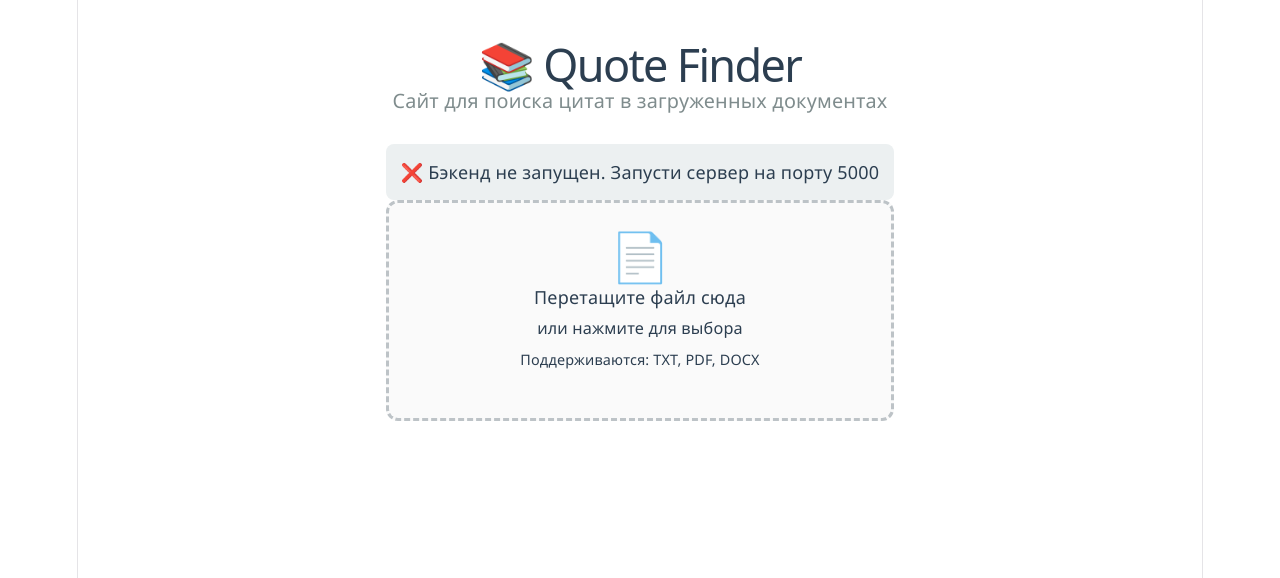
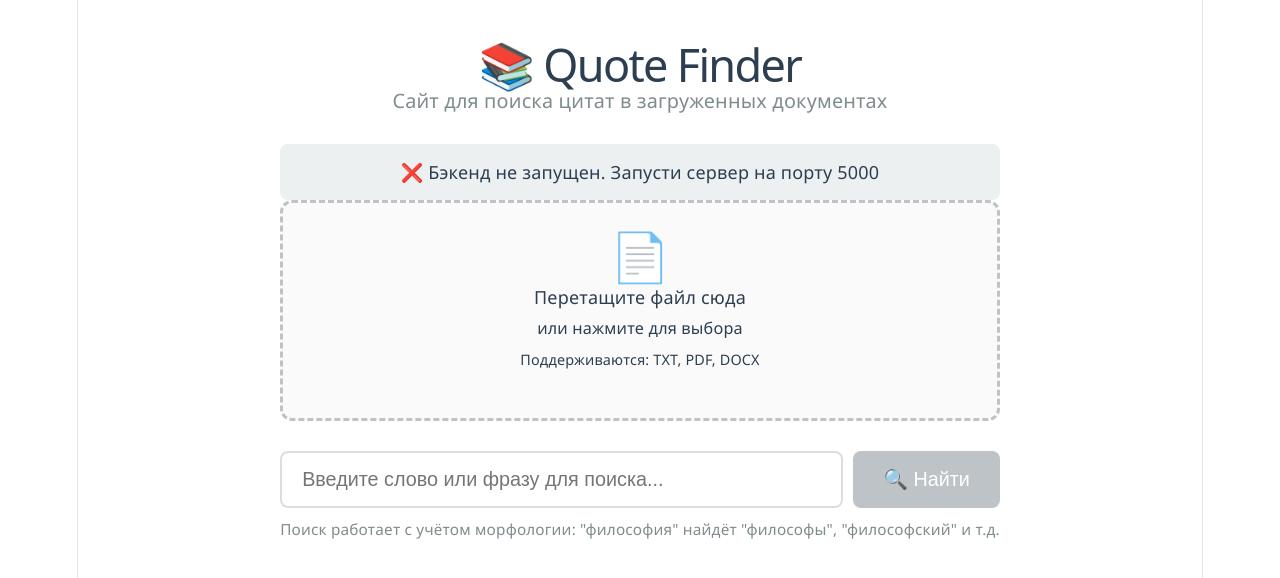
Before and after one commit to Sensei4/quote-finder, a React (Vite) app in the folder client/: page / in a window 1280 px wide. Shown: the top 578 px of the page. Built offline with nearby package versions, Linux system fonts and the light colour scheme; no server answers.

Commit message:
feat: добавлен поиск с подсветкой и просмотр контекста

```diff
--- a/client/src/App.jsx
+++ b/client/src/App.jsx
@@ -1,10 +1,15 @@
 import { useState, useEffect } from "react";
 import FileUpload from "./components/FileUpload";
+import SearchBar from "./components/SearchBar";
+import SearchResults from "./components/SearchResults";
+import { searchQuotes } from "./api/client";
 import "./App.css";
 
 function App() {
   const [serverStatus, setServerStatus] = useState("Проверяю соединение...");
   const [lastUpload, setLastUpload] = useState(null);
+  const [searchResults, setSearchResults] = useState(null);
+  const [currentQuery, setCurrentQuery] = useState("");
 
   useEffect(() => {
     fetch("http://localhost:5000/api/health")
@@ -21,6 +26,22 @@ function App() {
 
   const handleFileUploaded = (result) => {
     setLastUpload(result);
+    // Сбрасываем старые результаты поиска при новой загрузке
+    setSearchResults(null);
+    setCurrentQuery("");
+  };
+
+  const handleSearch = async (query, finishCallback) => {
+    try {
+      const results = await searchQuotes(query);
+      setSearchResults(results);
+      setCurrentQuery(query);
+    } catch (error) {
+      console.error("Ошибка поиска:", error);
+      alert(error.error || "Ошибка при поиске");
+    } finally {
+      finishCallback();
+    }
   };
 
   return (
@@ -33,6 +54,12 @@ function App() {
       <div className="status-bar">{serverStatus}</div>
 
       <FileUpload onFileUploaded={handleFileUploaded} />
+
+      <SearchBar onSearch={handleSearch} />
+
+      {searchResults && (
+        <SearchResults results={searchResults.results} query={currentQuery} />
+      )}
     </div>
   );
 }
--- /dev/null
+++ b/client/src/components/SearchBar.css
@@ -0,0 +1,53 @@
+.search-bar {
+  margin-bottom: 30px;
+}
+
+.search-input-wrapper {
+  display: flex;
+  gap: 10px;
+}
+
+.search-input {
+  flex: 1;
+  padding: 15px 20px;
+  font-size: 1.1rem;
+  border: 2px solid #ddd;
+  border-radius: 8px;
+  outline: none;
+  transition: border-color 0.3s;
+}
+
+.search-input:focus {
+  border-color: #3498db;
+}
+
+.search-input:disabled {
+  background-color: #f5f5f5;
+}
+
+.search-button {
+  padding: 15px 30px;
+  font-size: 1.1rem;
+  background-color: #3498db;
+  color: white;
+  border: none;
+  border-radius: 8px;
+  cursor: pointer;
+  transition: background-color 0.3s;
+  white-space: nowrap;
+}
+
+.search-button:hover:not(:disabled) {
+  background-color: #2980b9;
+}
+
+.search-button:disabled {
+  background-color: #bdc3c7;
+  cursor: not-allowed;
+}
+
+.search-hint {
+  color: #7f8c8d;
+  font-size: 0.85rem;
+  margin-top: 8px;
+}
--- /dev/null
+++ b/client/src/components/SearchBar.jsx
@@ -0,0 +1,49 @@
+import { useState } from "react";
+import "./SearchBar.css";
+
+function SearchBar({ onSearch }) {
+  const [query, setQuery] = useState("");
+  const [isSearching, setIsSearching] = useState(false);
+
+  const handleSubmit = (e) => {
+    e.preventDefault();
+
+    if (query.trim().length < 2) {
+      alert("Введите минимум 2 символа");
+      return;
+    }
+
+    setIsSearching(true);
+    onSearch(query.trim(), () => setIsSearching(false));
+  };
+
+  return (
+    <div className="search-bar">
+      <form onSubmit={handleSubmit}>
+        <div className="search-input-wrapper">
+          <input
+            type="text"
+            value={query}
+            onChange={(e) => setQuery(e.target.value)}
+            placeholder="Введите слово или фразу для поиска..."
+            className="search-input"
+            disabled={isSearching}
+          />
+          <button
+            type="submit"
+            className="search-button"
+            disabled={isSearching || query.trim().length < 2}
+          >
+            {isSearching ? "🔍 Поиск..." : "🔍 Найти"}
+          </button>
+        </div>
+      </form>
+      <p className="search-hint">
+        Поиск работает с учётом морфологии: "философия" найдёт "философы",
+        "философский" и т.д.
+      </p>
+    </div>
+  );
+}
+
+export default SearchBar;
--- /dev/null
+++ b/client/src/components/SearchResults.css
@@ -0,0 +1,103 @@
+.search-results {
+  margin-top: 30px;
+}
+
+.results-header {
+  margin-bottom: 20px;
+}
+
+.results-header h2 {
+  color: #2c3e50;
+  margin-bottom: 5px;
+}
+
+.results-count {
+  color: #7f8c8d;
+}
+
+.results-list {
+  display: flex;
+  flex-direction: column;
+  gap: 15px;
+}
+
+.result-item {
+  background-color: white;
+  border: 1px solid #e0e0e0;
+  border-radius: 8px;
+  padding: 15px;
+  transition: box-shadow 0.3s;
+}
+
+.result-item:hover {
+  box-shadow: 0 2px 8px rgba(0, 0, 0, 0.1);
+}
+
+.result-content {
+  font-size: 1.05rem;
+  line-height: 1.5;
+  color: #2c3e50;
+  margin-bottom: 10px;
+}
+
+.result-content b {
+  background-color: #fff3cd;
+  padding: 2px 4px;
+  border-radius: 3px;
+}
+
+.result-meta {
+  display: flex;
+  justify-content: space-between;
+  align-items: center;
+}
+
+.document-name {
+  color: #7f8c8d;
+  font-size: 0.9rem;
+}
+
+.context-button {
+  background-color: transparent;
+  color: #3498db;
+  border: 1px solid #3498db;
+  padding: 5px 15px;
+  border-radius: 5px;
+  cursor: pointer;
+  font-size: 0.9rem;
+  transition: all 0.3s;
+}
+
+.context-button:hover {
+  background-color: #3498db;
+  color: white;
+}
+
+.context-panel {
+  margin-top: 15px;
+  padding: 15px;
+  background-color: #f8f9fa;
+  border-radius: 6px;
+  border-left: 3px solid #3498db;
+}
+
+.context-content {
+  display: flex;
+  flex-direction: column;
+  gap: 8px;
+}
+
+.context-sentence {
+  color: #555;
+  line-height: 1.5;
+  padding: 8px;
+  border-radius: 4px;
+}
+
+.context-sentence.target {
+  background-color: #e3f2fd;
+  color: #2c3e50;
+  font-weight: 600;
+  border-left: 3px solid #2196f3;
+  padding-left: 12px;
+}
--- /dev/null
+++ b/client/src/components/SearchResults.jsx
@@ -0,0 +1,96 @@
+import { useState } from "react";
+import { getContext } from "../api/client";
+import "./SearchResults.css";
+
+function SearchResults({ results, query }) {
+  const [expandedId, setExpandedId] = useState(null);
+  const [contextData, setContextData] = useState(null);
+  const [isLoadingContext, setIsLoadingContext] = useState(false);
+
+  if (!results || results.length === 0) {
+    return null;
+  }
+
+  const handleShowContext = async (sentenceId) => {
+    // Если кликнули на тот же элемент — скрываем контекст
+    if (expandedId === sentenceId) {
+      setExpandedId(null);
+      setContextData(null);
+      return;
+    }
+
+    setExpandedId(sentenceId);
+    setIsLoadingContext(true);
+    setContextData(null);
+
+    try {
+      const data = await getContext(sentenceId, 2);
+      setContextData(data);
+    } catch (error) {
+      console.error("Ошибка загрузки контекста:", error);
+    } finally {
+      setIsLoadingContext(false);
+    }
+  };
+
+  // Функция для безопасного отображения подсвеченного текста
+  const renderHighlighted = (text) => {
+    return <span dangerouslySetInnerHTML={{ __html: text }} />;
+  };
+
+  return (
+    <div className="search-results">
+      <div className="results-header">
+        <h2>Результаты поиска</h2>
+        <p className="results-count">
+          По запросу <strong>«{query}»</strong> найдено: {results.length}
+        </p>
+      </div>
+
+      <div className="results-list">
+        {results.map((result) => (
+          <div key={result.id} className="result-item">
+            <div className="result-content">
+              {renderHighlighted(result.highlighted_content)}
+            </div>
+
+            <div className="result-meta">
+              <span className="document-name">📄 {result.document_name}</span>
+              <button
+                className="context-button"
+                onClick={() => handleShowContext(result.id)}
+              >
+                {expandedId === result.id
+                  ? "Скрыть контекст"
+                  : "Показать контекст"}
+              </button>
+            </div>
+
+            {expandedId === result.id && (
+              <div className="context-panel">
+                {isLoadingContext && <p>Загружаю контекст...</p>}
+
+                {contextData && (
+                  <div className="context-content">
+                    {contextData.context.map((sentence) => (
+                      <div
+                        key={sentence.id}
+                        className={`context-sentence ${
+                          sentence.isTarget ? "target" : ""
+                        }`}
+                      >
+                        {sentence.content}
+                      </div>
+                    ))}
+                  </div>
+                )}
+              </div>
+            )}
+          </div>
+        ))}
+      </div>
+    </div>
+  );
+}
+
+export default SearchResults;
```
